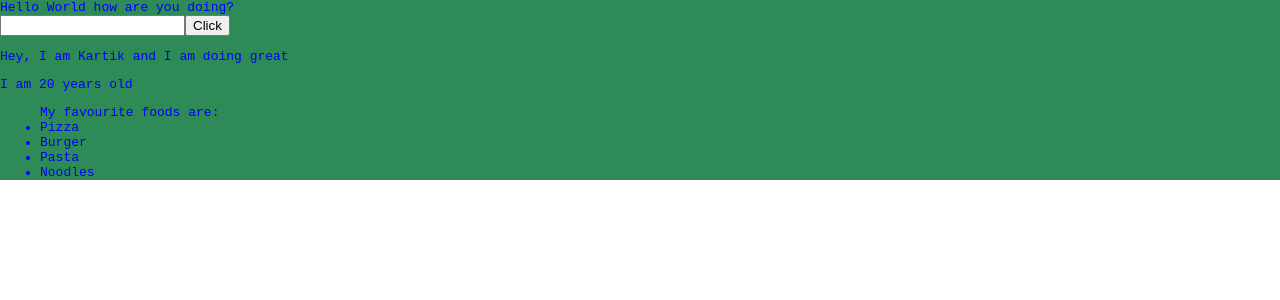
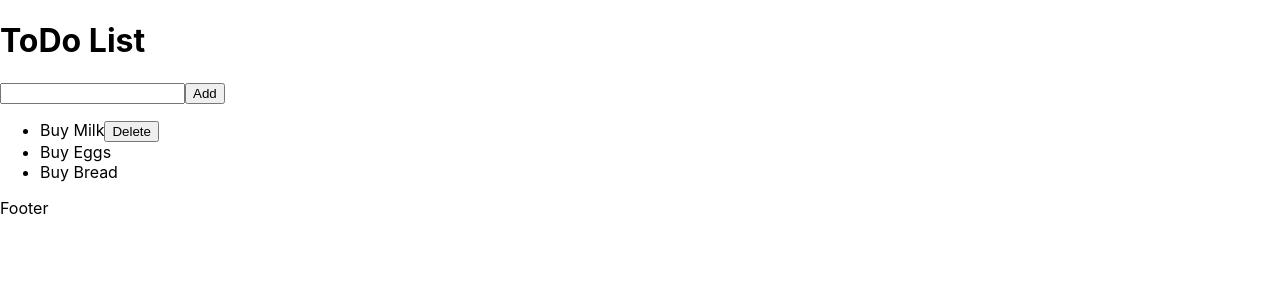
Before and after one commit to PriyaBihani/todo, a React (Create React App) app in the folder client/: page / in a window 1280 px wide. Shown: the top 300 px of the page. Built offline with nearby package versions, Linux system fonts and the light colour scheme.

Commit message:
Components

```diff
--- a/client/src/App.js
+++ b/client/src/App.js
@@ -1,48 +1,13 @@
+import Header from "./components/Header";
+import TodoList from "./components/TodoList";
+import Footer from "./components/Footer";
+
 function App() {
-  const name = "Kartik";
-  const age = 20;
-  const favouriteFoods = ["Pizza", "Burger", "Pasta", "Noodles"];
-  const hobbies = ["Reading", "Writing", "Coding"];
-  const showHobbies = false;
-
-  const handleClick = (e) => {
-    console.log("tis is clicked");
-    console.log(e);
-  };
-
-  const handleChange = (e) => {
-    console.log(e.target.value);
-  };
-
   return (
-    <div
-      className="App"
-      style={{
-        color: "blue",
-        backgroundColor: "seagreen",
-        fontFamily: showHobbies ? "cursive" : "monospace",
-      }}
-    >
-      Hello World how are you doing?
-      <br />
-      <input onChange={handleChange} />
-      <button onClick={handleClick}>Click</button>
-      <p> Hey, I am {name} and I am doing great</p>
-      <p> I am {age} years old</p>
-      <ul className="list">
-        My favourite foods are:
-        {favouriteFoods.map((food) => (
-          <li>{food}</li>
-        ))}
-      </ul>
-      {showHobbies && (
-        <ul>
-          My hobbies are:
-          {hobbies.map((hobby) => (
-            <li>{hobby}</li>
-          ))}
-        </ul>
-      )}
+    <div className="App">
+      <Header />
+      <TodoList />
+      <Footer />
     </div>
   );
 }
--- /dev/null
+++ b/client/src/components/Footer.jsx
@@ -0,0 +1,5 @@
+function Footer() {
+  return <footer>Footer</footer>;
+}
+
+export default Footer;
--- /dev/null
+++ b/client/src/components/Header.jsx
@@ -0,0 +1,17 @@
+function Header() {
+  return (
+    <>
+      <header>
+        <h1>ToDo List</h1>
+      </header>
+      <input type="text" />
+      <Button />
+    </>
+  );
+}
+
+function Button() {
+  return <button>Add</button>;
+}
+
+export default Header;
--- /dev/null
+++ b/client/src/components/TodoList.jsx
@@ -0,0 +1,16 @@
+function TodoList() {
+  return (
+    <main>
+      <ul>
+        <li>
+          Buy Milk
+          <button>Delete</button>
+        </li>
+        <li>Buy Eggs</li>
+        <li>Buy Bread</li>
+      </ul>
+    </main>
+  );
+}
+
+export default TodoList;
```
